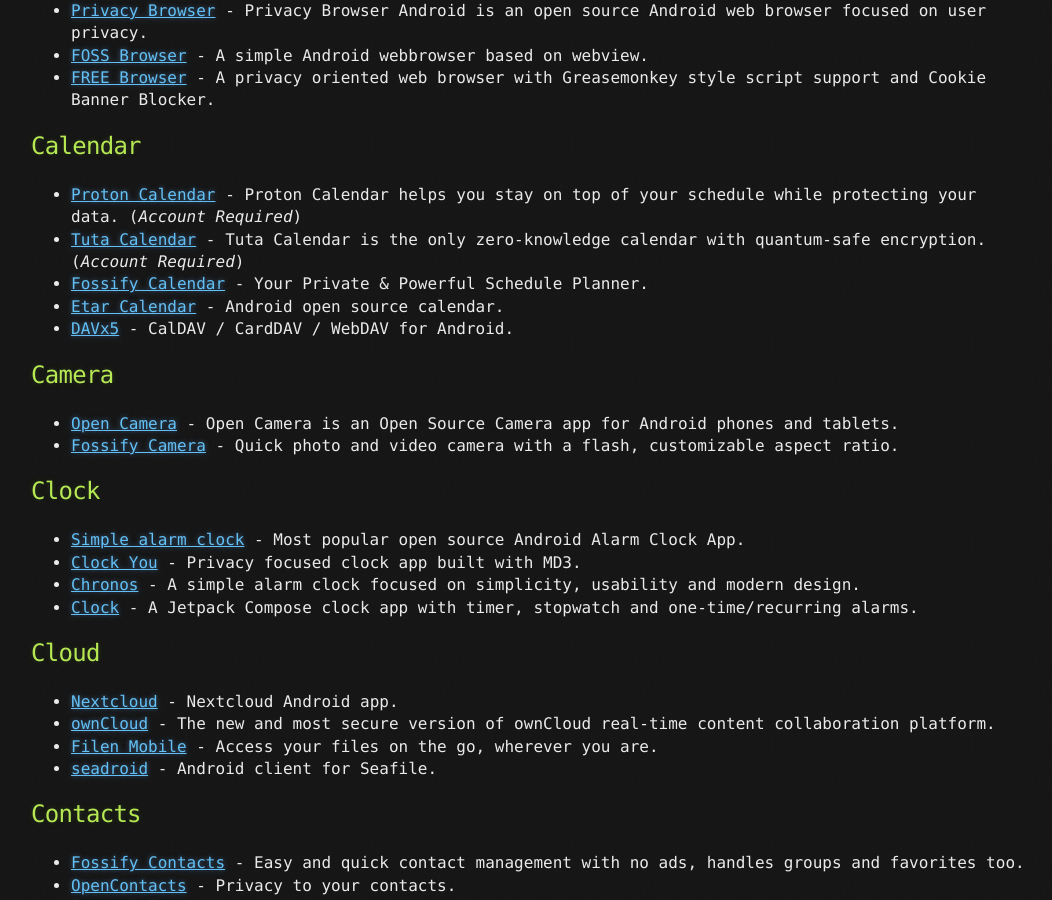
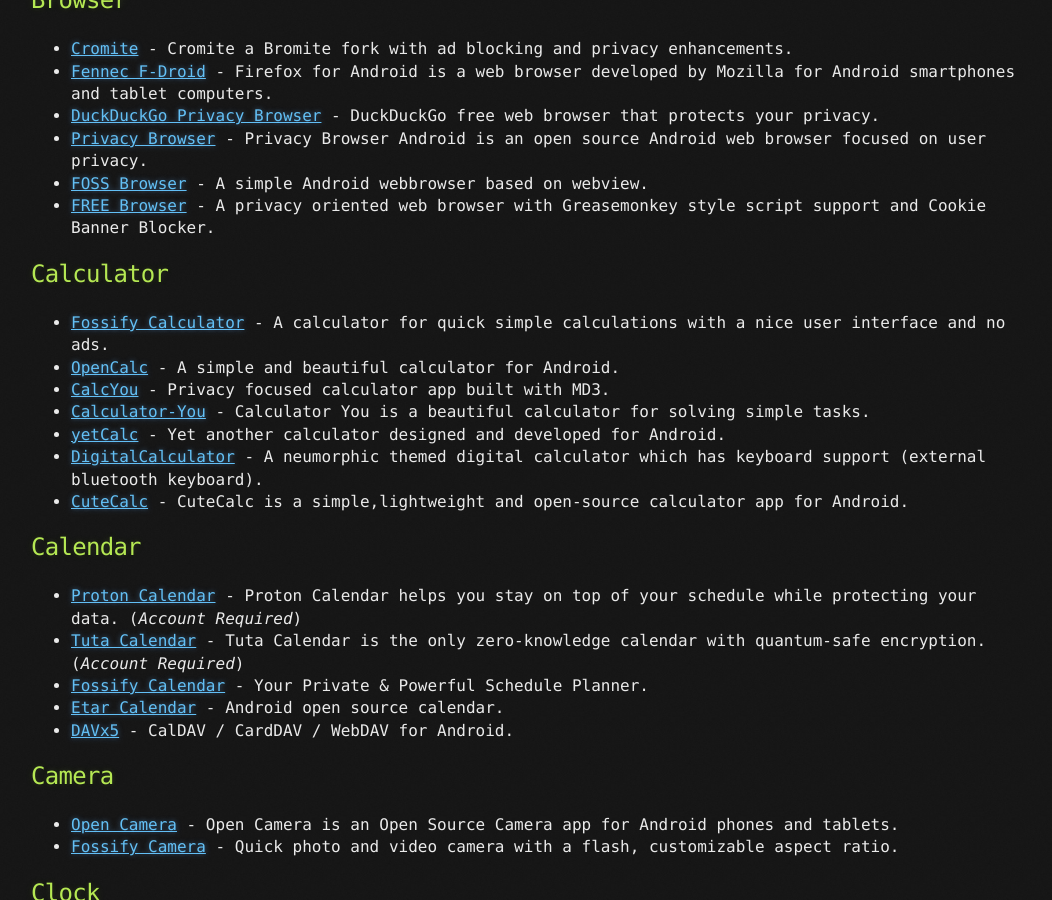
Before and after one commit to brainfucksec/brainfucksec.github.io, a Jekyll site: the page built from _posts/2025-05-04-android-foss-apps-list-2025.md, in a window 1280 px wide and 900 px high, scrolled down 4283 px. Shown: the whole window, without its empty margins (109-1161 px from the left). Built offline with Jekyll 4.4.1, drawn with Linux system fonts in a browser that asks for light colours; some of the changed text lies outside the part shown.

Commit message:
Update Android FOSS Apps List 2025
- Fix some text
- Add "# Calculator" section

```diff
--- a/_posts/2025-05-04-android-foss-apps-list-2025.md
+++ b/_posts/2025-05-04-android-foss-apps-list-2025.md
@@ -4,7 +4,7 @@
 date: 2025-05-04
 ---
 
-<br>
+Update: 11 May 2025
 
 ## Table of Contents
 
@@ -100,7 +100,7 @@
 
 Here you will find a complete list of repositories supported by F-Droid and a simple guide on how to add them:
 
-[F-Droid - Known Repositories: <https://forum.f-droid.org/t/known-repositories/721>]
+[F-Droid - Known Repositories: <https://forum.f-droid.org/t/known-repositories/721>](https://forum.f-droid.org/t/known-repositories/721)
 
 See: [App Repositories](#app-repositories)
 
@@ -113,6 +113,11 @@
 - There are no repositories on F-Droid, GitHub etc, consequently the application cannot be updated easily.
 - The project/app has not been updated for some time or is no longer maintained (i.e., archived status): _Generally, Applications are removed from the list after 1 year or so that the package/release is not updated. This is with exceptions based on the type of Application, or if for example it is still valid and there is no alternative._
 - Applications that aren't really fundamental (like Wi-Fi On/Off, Show my IP Address, various Flashlights etc.)
+
+Security:
+
+Security related applications such as file encryption, password managers etc. are included if they are stable and tested by many users, so usually the most popular applications are included.
+However, it is not a mandatory parameter.
 
 ## Android and Linux based Mobile OS
 
@@ -164,6 +169,16 @@
 - [Privacy Browser](https://www.stoutner.com/privacy-browser-android/) - Privacy Browser Android is an open source Android web browser focused on user privacy.
 - [FOSS Browser](https://codeberg.org/Gaukler_Faun/FOSS_Browser) - A simple Android webbrowser based on webview.
 - [FREE Browser](https://github.com/woheller69/browser) - A privacy oriented web browser with Greasemonkey style script support and Cookie Banner Blocker.
+
+## Calculator
+
+- [Fossify Calculator](https://github.com/FossifyOrg/Calculator) - A calculator for quick simple calculations with a nice user interface and no ads.
+- [OpenCalc](https://github.com/Darkempire78/OpenCalc) -  A simple and beautiful calculator for Android.
+- [CalcYou](https://github.com/you-apps/CalcYou) - Privacy focused calculator app built with MD3.
+- [Calculator-You](https://github.com/forzzzzz/Calculator-You) - Calculator You is a beautiful calculator for solving simple tasks.
+- [yetCalc](https://github.com/Yet-Zio/yetCalc) - Yet another calculator designed and developed for Android.
+- [DigitalCalculator](https://github.com/adeeteya/DigitalCalculator) - A neumorphic themed digital calculator which has keyboard support (external bluetooth keyboard).
+- [CuteCalc](https://github.com/sosauce/CuteCalc) - CuteCalc is a simple,lightweight and open-source calculator app for Android.
 
 ## Calendar
 
@@ -463,12 +478,16 @@
 - [QuickWeather](https://github.com/TylerWilliamson/QuickWeather) - Weather at a glance! Current and forecast weather for anywhere in the world!
 - [omWeather](https://github.com/woheller69/omweather) - Weather and rain radar for any location - worldwide,
 
+<br>
+
 ---
+
+<br>
 
 ### Disclaimer
 
-This list is only intended to recommend to users Free Open Source (or Open Source) Applications that respect privacy and requirements that I believe would be good for security and privacy on a personal device.
-Before installing anything on your smartphone please check the sources well and be careful.
+This list is only intended to recommend to users Free Open Source (or Open Source) Applications that respect privacy and requirements that I believe would be good on a personal device.
+**Before installing anything on your smartphone please check the sources well and be careful.**
 
 ### Thanks
 
```
Also changed, not shown: other parts of _posts/2025-05-04-android-foss-apps-list-2025.md (+1 -1 lines).
